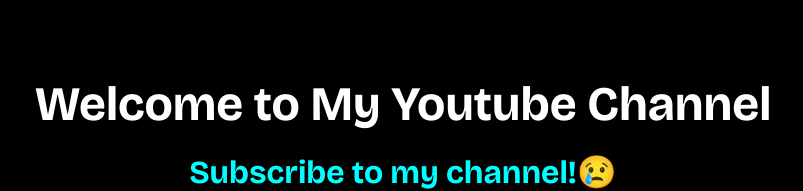
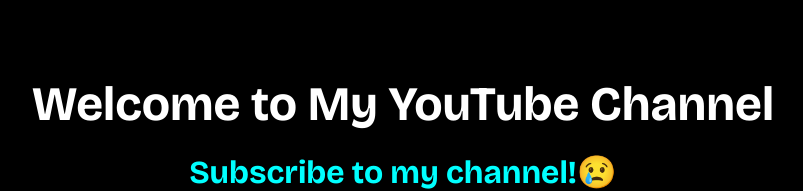
Before and after one commit to kwadwoambitious/My-First-React-App, a React (Create React App) app: page / in a window 1280 px wide. Shown: the part 232-423 px from the top of the page, without its empty margins (237-1040 px from the left). Built offline with nearby package versions, Linux system fonts and the light colour scheme.

Commit message:
First Commit

```diff
--- a/src/YoutubeChannel.js
+++ b/src/YoutubeChannel.js
@@ -20,7 +20,7 @@
   render() {
     return (
       <>
-        <h1>Welcome to My Youtube Channel</h1>
+        <h1>Welcome to My YouTube Channel</h1>
         <h2>{this.state.message}</h2>
         <button onClick={this.ButtonChange}>{this.state.sub}</button>
       </>
```
